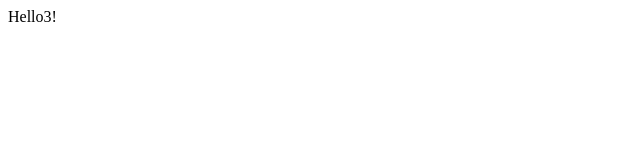
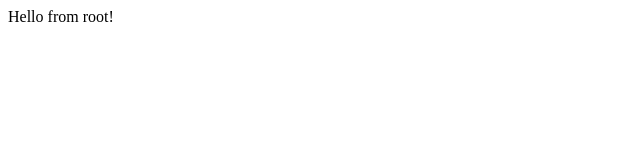
Before and after one commit to SirenkoAlexandr/sirenkoalexandr.github.io, a plain HTML site: page index.html in a window 1280 px wide. Shown: the full height of the page, 0-640 px from the left. Drawn offline with Linux system fonts and the light colour scheme.

Commit message:
Fixed index

```diff
--- a/index.html
+++ b/index.html
@@ -15,5 +15,5 @@ function CloseMe()
 </script>
 </head>
 <body onLoad="loaded()">
-Hello3!
+Hello from root!
 </body>
```
